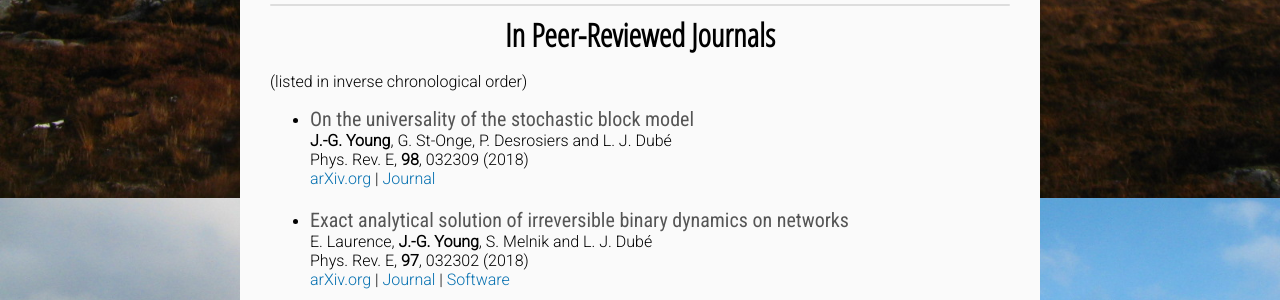
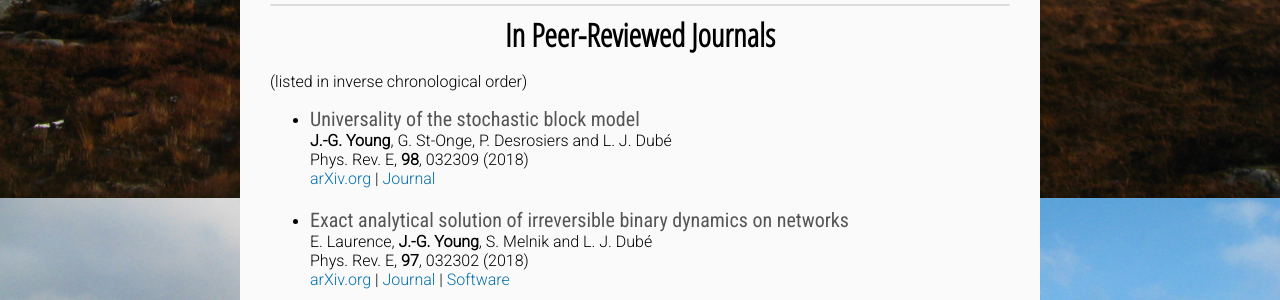
Before and after one commit to jg-you/jg-you.github.io, a Jekyll site: the page built from publications.md, in a window 1280 px wide and 900 px high, scrolled down 609 px. Shown: the part 153-453 px from the top of the window. Built offline with Jekyll 4.4.1, drawn with Linux system fonts in a browser that asks for light colours; some web fonts are replaced; comment, search, counter and statistics services are not loaded.

Commit message:
Change of title

```diff
--- a/publications.md
+++ b/publications.md
@@ -23,7 +23,7 @@ G. St-Onge, **J.-G. Young**, L. Hébert-Dufresne and L. J. Dubé<br/>
 
 <p>(listed in inverse chronological order)</p>
 
-* <span class="pub-title">On the universality of the stochastic block model</span><br/>
+* <span class="pub-title">Universality of the stochastic block model</span><br/>
 **J.-G. Young**, G. St-Onge, P. Desrosiers and L. J. Dubé<br/>
 Phys. Rev. E, **98**, 032309 (2018)<br/>
 [arXiv.org](http://arxiv.org/abs/1806.04214) | [Journal](https://doi.org/10.1103/PhysRevE.98.032309)
```
